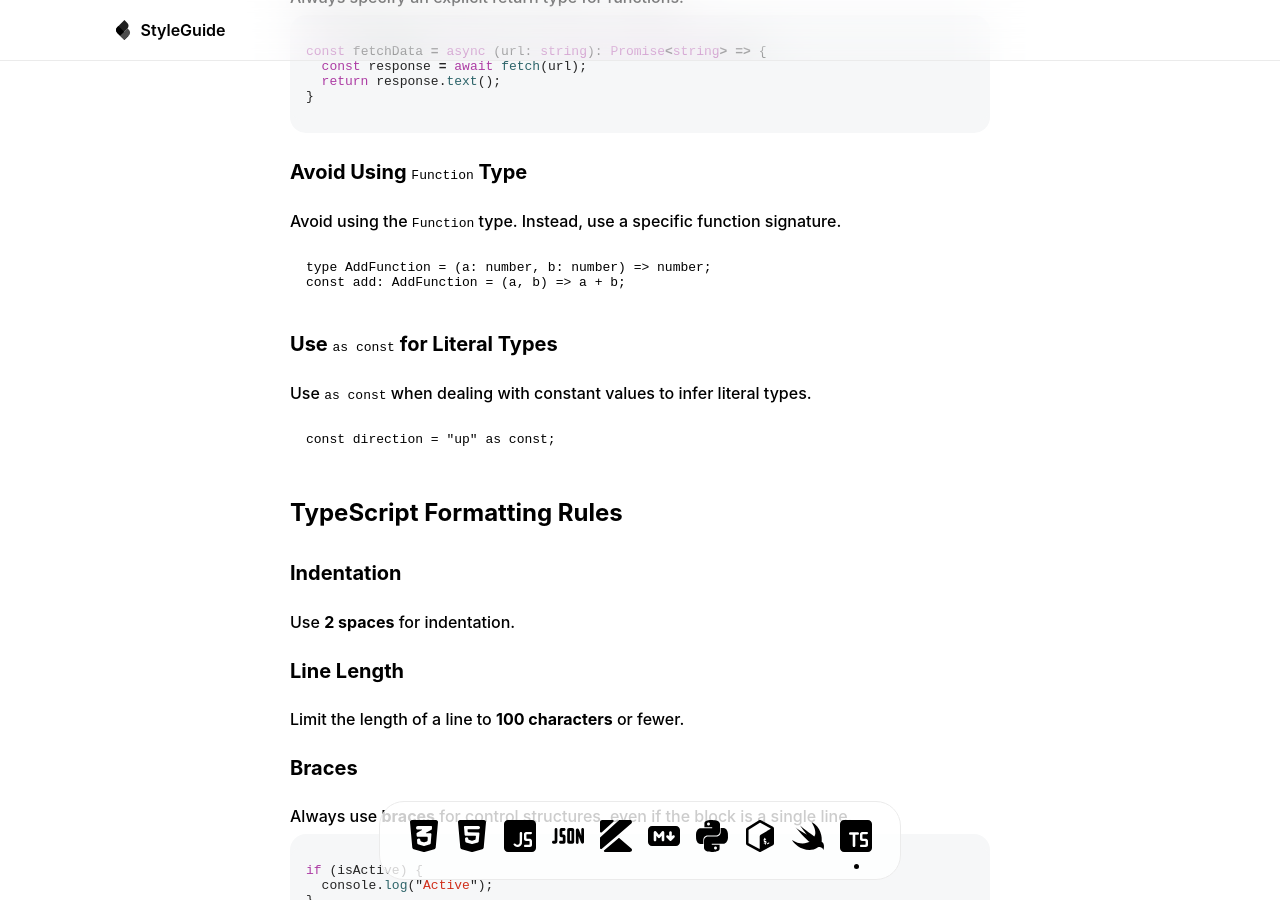
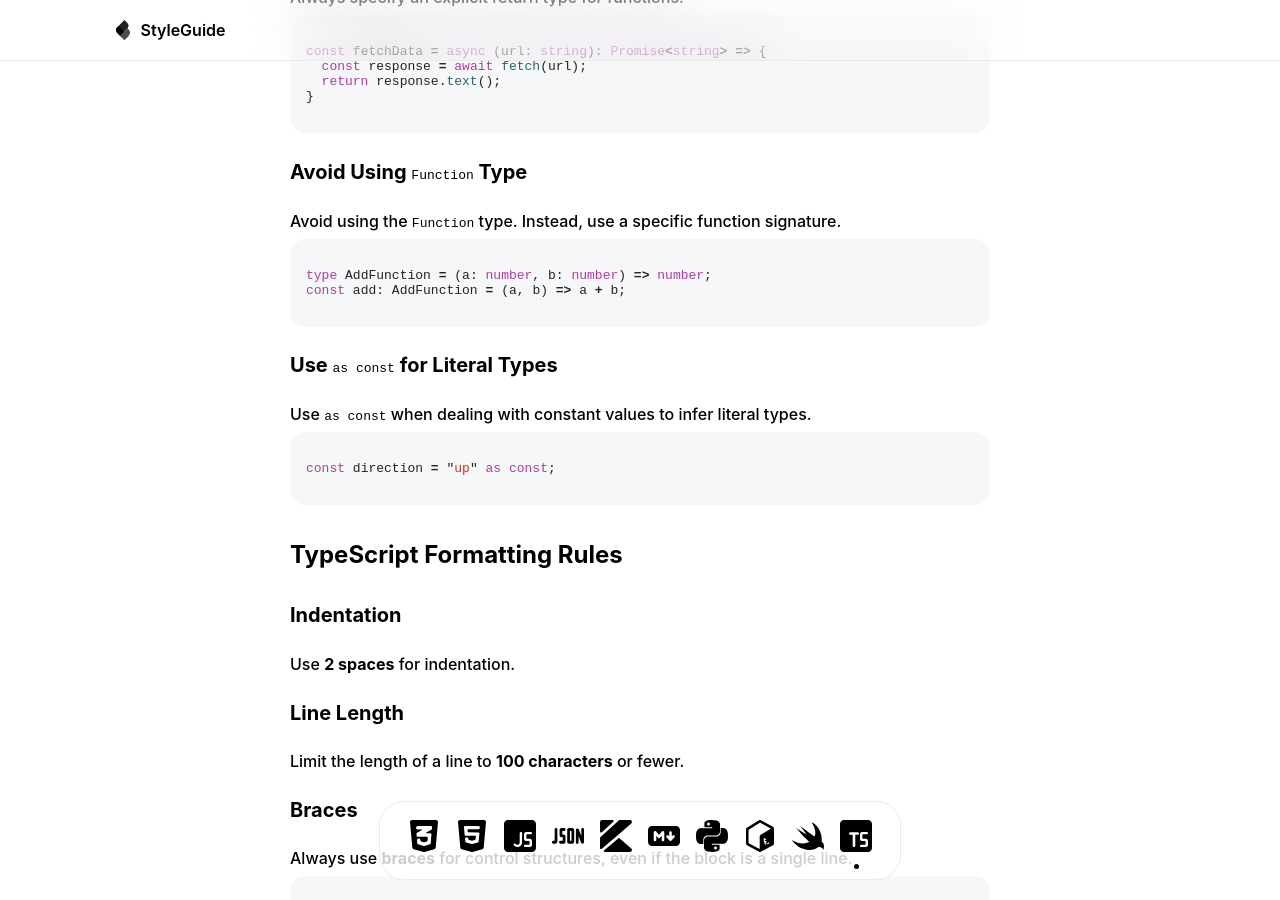
Before and after one commit to pelagornis/styleguide, a Jekyll site: the page built from typescript/index.md, in a window 1280 px wide and 900 px high, scrolled down 2410 px. Built offline with Jekyll 4.4.1, drawn with Linux system fonts in a browser that asks for light colours.

Commit message:
Update index.md

````diff
--- a/typescript/index.md
+++ b/typescript/index.md
@@ -102,7 +102,7 @@ const fetchData = async (url: string): Promise<string> => {
 #### Avoid Using `Function` Type
 Avoid using the `Function` type. Instead, use a specific function signature.
 
-```typscript
+```typescript
 type AddFunction = (a: number, b: number) => number;
 const add: AddFunction = (a, b) => a + b;
 ```
@@ -110,7 +110,7 @@ const add: AddFunction = (a, b) => a + b;
 #### Use `as const` for Literal Types
 Use `as const` when dealing with constant values to infer literal types.
 
-```typscript
+```typescript
 const direction = "up" as const;
 ```
 
````
